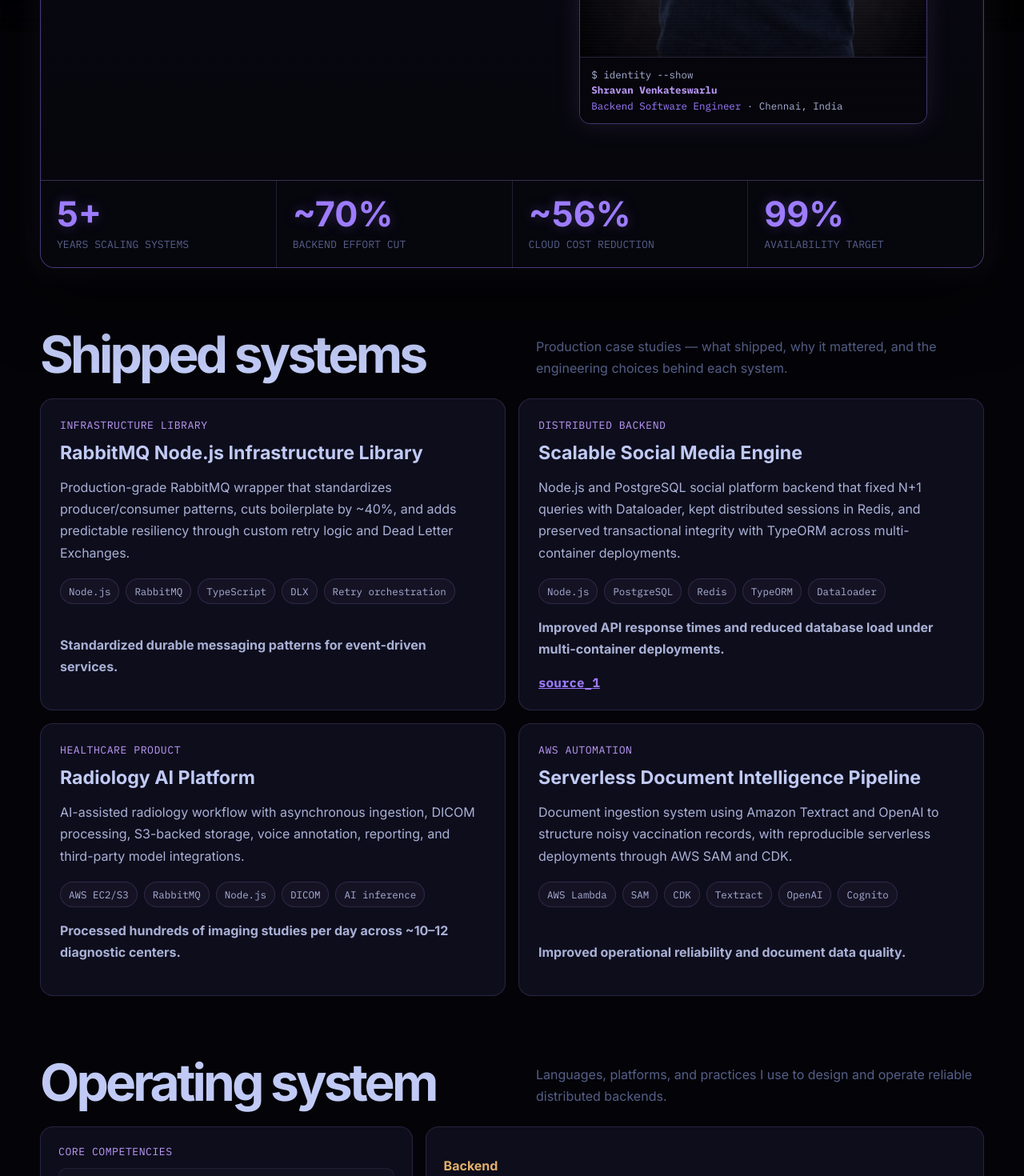
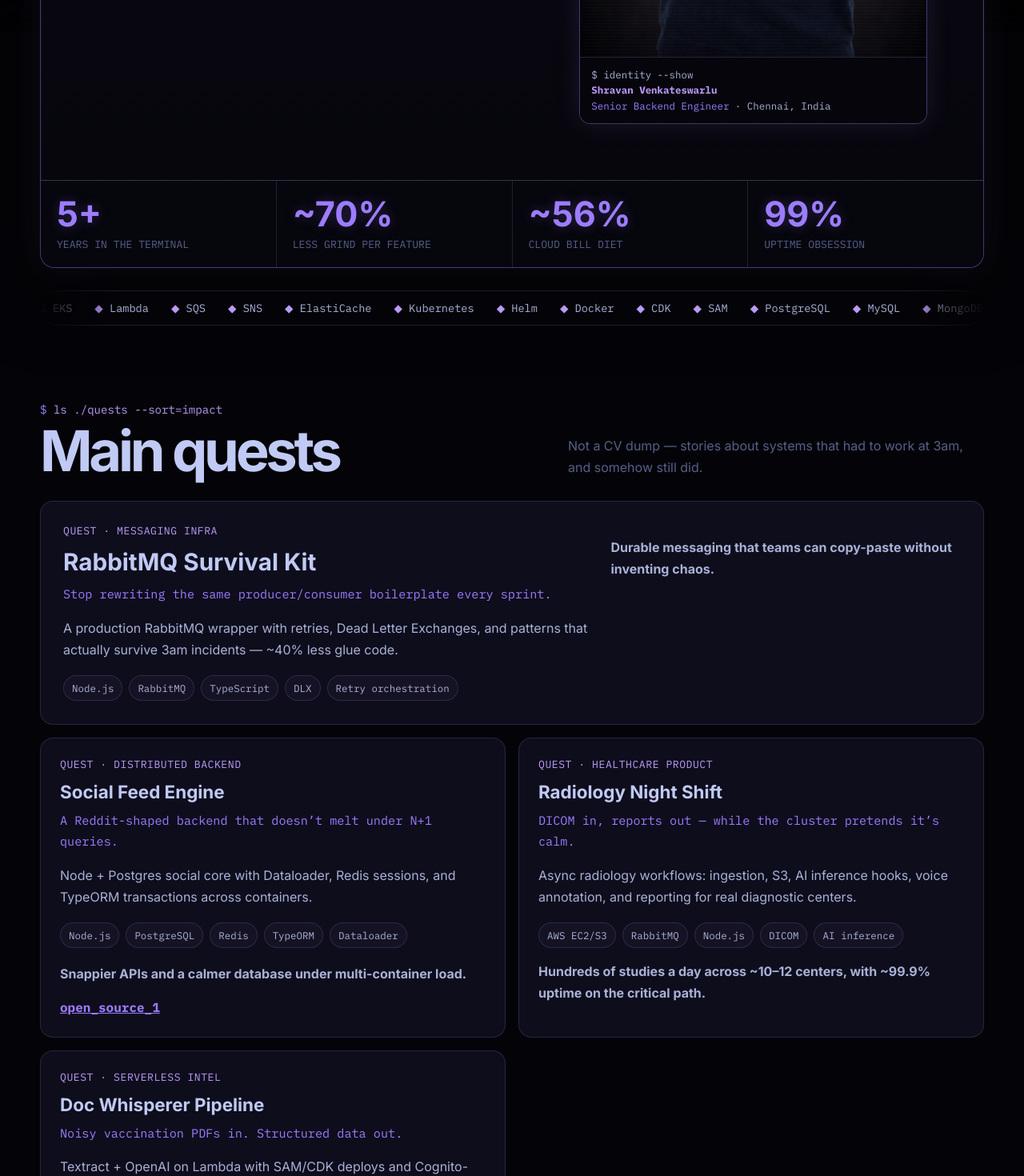
Before and after one commit to shravan26/shravan26.github.io, a React (Create React App) app: page / in a window 1280 px wide. Shown: the part 760-2230 px from the top of the page at 80% size. Built offline with nearby package versions, Linux system fonts and the light colour scheme.

Commit message:
portfolio final cut

```diff
--- a/public/index.html
+++ b/public/index.html
@@ -6,7 +6,7 @@
         <meta name="viewport" content="width=device-width, initial-scale=1" />
         <meta
             name="description"
-            content="Shravan Venkateswarlu is a backend software engineer building distributed systems, event-driven platforms, and cloud-native infrastructure with Node.js, TypeScript, Kubernetes, and AWS."
+            content="Shravan Venkateswarlu — Senior Backend Engineer building distributed systems, event-driven platforms, and cloud-native infrastructure with Node.js, TypeScript, Kubernetes, and AWS."
         />
         <link rel="apple-touch-icon" href="%PUBLIC_URL%/logo192.png" />
         <link rel="preconnect" href="https://fonts.googleapis.com" />
@@ -15,7 +15,7 @@
             href="https://fonts.googleapis.com/css2?family=IBM+Plex+Mono:wght@400;500;600;700&family=Inter:wght@400;500;600;700;800;900&family=Ubuntu:wght@400;500;700&display=swap"
             rel="stylesheet"
         />
-        <title>Shravan Venkateswarlu | Backend Software Engineer</title>
+        <title>Shravan Venkateswarlu | Senior Backend Engineer</title>
     </head>
     <body>
         <div id="root"></div>
--- a/src/App.tsx
+++ b/src/App.tsx
@@ -402,7 +402,16 @@ const Stat = styled.div`
 `;
 
 const Section = styled.section`
-    padding: 78px 0 0;
+    padding: 88px 0 0;
+`;
+
+const SectionPrompt = styled.div`
+    color: var(--magenta);
+    font-family: "IBM Plex Mono", monospace;
+    font-size: 0.88rem;
+    margin-bottom: 10px;
+
+    span { color: var(--cyan); }
 `;
 
 const SectionHeader = styled.div`
@@ -410,17 +419,17 @@ const SectionHeader = styled.div`
     align-items: end;
     justify-content: space-between;
     gap: 28px;
-    margin-bottom: 24px;
+    margin-bottom: 28px;
 
     h2 {
         margin: 0;
-        font-size: clamp(2rem, 5vw, 4.2rem);
+        font-size: clamp(2.2rem, 5.5vw, 4.4rem);
         line-height: 0.95;
         letter-spacing: -0.06em;
     }
 
     p {
-        max-width: 560px;
+        max-width: 520px;
         margin: 0;
         color: var(--muted);
         line-height: 1.7;
@@ -428,6 +437,36 @@ const SectionHeader = styled.div`
 
     @media (max-width: 820px) {
         display: grid;
+    }
+`;
+
+const marquee = keyframes`
+    from { transform: translateX(0); }
+    to { transform: translateX(-50%); }
+`;
+
+const Ticker = styled.div`
+    overflow: hidden;
+    border: 1px solid var(--line);
+    border-radius: 999px;
+    background: rgba(6, 6, 12, 0.55);
+    margin: 28px 0 8px;
+    mask-image: linear-gradient(90deg, transparent, #000 8%, #000 92%, transparent);
+`;
+
+const TickerTrack = styled.div`
+    display: flex;
+    width: max-content;
+    gap: 28px;
+    padding: 12px 0;
+    animation: ${marquee} 28s linear infinite;
+    font-family: "IBM Plex Mono", monospace;
+    font-size: 0.85rem;
+    color: var(--text-soft);
+
+    span::before {
+        content: "◆ ";
+        color: var(--magenta);
     }
 `;
 
@@ -439,26 +478,39 @@ const ProjectGrid = styled.div`
     @media (max-width: 820px) { grid-template-columns: 1fr; }
 `;
 
-const ProjectCard = styled.article`
+const ProjectCard = styled.article<{ $featured?: boolean }>`
     border: 1px solid var(--line);
     background: var(--panel-soft);
     border-radius: 16px;
-    padding: 24px;
-    min-height: 340px;
-    display: flex;
-    flex-direction: column;
-    justify-content: space-between;
-    transition: transform 170ms ease, border-color 170ms ease, background 170ms ease, box-shadow 170ms ease;
+    padding: ${(props) => (props.$featured ? "28px" : "24px")};
+    min-height: ${(props) => (props.$featured ? "280px" : "320px")};
+    grid-column: ${(props) => (props.$featured ? "1 / -1" : "auto")};
+    display: grid;
+    grid-template-columns: ${(props) => (props.$featured ? "1.2fr 0.8fr" : "1fr")};
+    gap: ${(props) => (props.$featured ? "28px" : "0")};
+    align-items: stretch;
+    transition: transform 280ms cubic-bezier(0.22, 1, 0.36, 1), border-color 220ms ease, background 220ms ease, box-shadow 220ms ease;
 
     &:hover {
-        transform: translateY(-4px);
+        transform: translateY(-6px) rotate(-0.2deg);
         border-color: var(--magenta);
         background: rgba(20, 16, 36, 0.94);
-        box-shadow: 0 0 28px rgba(187, 154, 247, 0.14);
+        box-shadow: 0 0 28px rgba(187, 154, 247, 0.16);
     }
 
-    h3 { margin: 0 0 12px; font-size: 1.45rem; }
+    h3 { margin: 0 0 10px; font-size: ${(props) => (props.$featured ? "1.85rem" : "1.4rem")}; }
     p { color: var(--text-soft); line-height: 1.7; }
+
+    @media (max-width: 820px) {
+        grid-template-columns: 1fr;
+    }
+`;
+
+const ProjectHook = styled.p`
+    color: var(--cyan) !important;
+    font-family: "IBM Plex Mono", monospace;
+    font-size: 0.95rem;
+    margin: 0 0 12px !important;
 `;
 
 const Kicker = styled.div`
@@ -521,6 +573,13 @@ const CompetencyList = styled.div`
         border: 1px solid rgba(187, 154, 247, 0.1);
         border-radius: 10px;
         font-family: "IBM Plex Mono", monospace;
+        transition: transform 220ms ease, border-color 220ms ease, color 220ms ease;
+    }
+
+    span:hover {
+        transform: translateX(4px);
+        border-color: var(--magenta);
+        color: var(--magenta);
     }
 `;
 
@@ -752,18 +811,18 @@ const App = () => {
                 <TerminalShell id="top">
                     <TerminalChrome>
                         <Dots><span /><span /><span /></Dots>
-                        <span>ssh portfolio@shravan --theme=void-violet --weather=rain</span>
+                        <span>ssh portfolio@shravan --mode=arcade --weather=rain</span>
                         <span>status: online</span>
                     </TerminalChrome>
                     <Hero>
                         <div>
-                            <Prompt><span>$</span> cat ./profile/intro.md</Prompt>
+                            <Prompt><span>$</span> ./boot --profile shravan</Prompt>
                             <Title>{profile.displayName}</Title>
                             <Role>{profile.role}</Role>
                             <Lead>{profile.summary}</Lead>
                             <ActionRow>
-                                <Button $primary href="#work">View shipped systems</Button>
-                                <Button href={`mailto:${profile.email}`}>Start a conversation</Button>
+                                <Button $primary href="#work">Play the highlights</Button>
+                                <Button href={`mailto:${profile.email}`}>Ping me</Button>
                                 <Button href={profile.github} target="_blank" rel="noreferrer">GitHub</Button>
                             </ActionRow>
                         </div>
@@ -771,7 +830,7 @@ const App = () => {
                             <PortraitScan />
                             <PortraitImage
                                 src="/assets/generated/hero-portrait-professional.png"
-                                alt="Shravan Venkateswarlu — Backend Software Engineer"
+                                alt="Shravan Venkateswarlu — Senior Backend Engineer"
                             />
                             <PortraitMeta>
                                 <div>$ identity --show</div>
@@ -790,24 +849,34 @@ const App = () => {
                     </StatsBar>
                 </TerminalShell>
 
+                <Ticker aria-hidden>
+                    <TickerTrack>
+                        {[...toolkitGroups.flatMap((g) => g.tools), ...toolkitGroups.flatMap((g) => g.tools)].map((tool, index) => (
+                            <span key={`${tool}-${index}`}>{tool}</span>
+                        ))}
+                    </TickerTrack>
+                </Ticker>
+
                 <Section id="work">
+                    <SectionPrompt><span>$</span> ls ./quests --sort=impact</SectionPrompt>
                     <SectionHeader>
-                        <h2>Shipped systems</h2>
-                        <p>Production case studies — what shipped, why it mattered, and the engineering choices behind each system.</p>
+                        <h2>Main quests</h2>
+                        <p>Not a CV dump — stories about systems that had to work at 3am, and somehow still did.</p>
                     </SectionHeader>
                     <ProjectGrid>
-                        {projects.map((project) => (
-                            <ProjectCard key={project.name}>
+                        {projects.map((project, index) => (
+                            <ProjectCard key={project.name} $featured={index === 0}>
                                 <div>
                                     <Kicker>{project.category}</Kicker>
                                     <h3>{project.name}</h3>
+                                    <ProjectHook>{project.hook}</ProjectHook>
                                     <p>{project.description}</p>
                                     <ChipGrid>{project.stack.map((tool) => <Chip key={`${project.name}-${tool}`}>{tool}</Chip>)}</ChipGrid>
                                 </div>
                                 <div>
                                     <p><strong>{project.impact}</strong></p>
                                     {project.links.length > 0 && (
-                                        <Links>{project.links.map((link, index) => <a key={link} href={link} target="_blank" rel="noreferrer">source_{index + 1}</a>)}</Links>
+                                        <Links>{project.links.map((link, linkIndex) => <a key={link} href={link} target="_blank" rel="noreferrer">open_source_{linkIndex + 1}</a>)}</Links>
                                     )}
                                 </div>
                             </ProjectCard>
@@ -816,13 +885,14 @@ const App = () => {
                 </Section>
 
                 <Section id="stack">
+                    <SectionPrompt><span>$</span> neofetch --skills</SectionPrompt>
                     <SectionHeader>
-                        <h2>Operating system</h2>
-                        <p>Languages, platforms, and practices I use to design and operate reliable distributed backends.</p>
+                        <h2>Loadout</h2>
+                        <p>The toys in the backpack — from NestJS to Loki — when the boss fight is latency, cost, or chaos.</p>
                     </SectionHeader>
                     <Toolkit>
                         <SkillPanel>
-                            <Kicker>core competencies</Kicker>
+                            <Kicker>unlocked abilities</Kicker>
                             <CompetencyList>{competencies.map((item) => <span key={item}>✓ {item}</span>)}</CompetencyList>
                         </SkillPanel>
                         <SkillPanel>
@@ -837,9 +907,10 @@ const App = () => {
                 </Section>
 
                 <Section id="timeline">
+                    <SectionPrompt><span>$</span> journalctl -u career --follow</SectionPrompt>
                     <SectionHeader>
-                        <h2>Build log</h2>
-                        <p>Compressed role history — expand an entry for the full resume bullets and ownership notes.</p>
+                        <h2>Save points</h2>
+                        <p>Tap a level to expand the lore. Metrics stay; the vibes got an upgrade.</p>
                     </SectionHeader>
                     <BuildLog />
                 </Section>
@@ -847,12 +918,12 @@ const App = () => {
                 <Footer id="contact">
                     <ContactPanel>
                         <div>
-                            <Kicker>contact</Kicker>
-                            <h2>Have a backend problem worth solving?</h2>
-                            <p>Email <a href={`mailto:${profile.email}`}>{profile.email}</a>, call {profile.phone}, or connect on <a href={profile.linkedin} target="_blank" rel="noreferrer">LinkedIn</a>.</p>
+                            <Kicker>co-op mode</Kicker>
+                            <h2>Got a backend boss fight?</h2>
+                            <p>Drop a line at <a href={`mailto:${profile.email}`}>{profile.email}</a>, call {profile.phone}, or find me on <a href={profile.linkedin} target="_blank" rel="noreferrer">LinkedIn</a>.</p>
                         </div>
                         <div>
-                            <Kicker>extras</Kicker>
+                            <Kicker>player stats</Kicker>
                             <p><strong>{education.degree}</strong><br />{education.school} · {education.detail}</p>
                             <p>{languages.map((language) => `${language} (Fluent)`).join(" · ")}</p>
                         </div>
--- a/src/data/data.ts
+++ b/src/data/data.ts
@@ -1,8 +1,8 @@
 export const profile = {
     name: "Shravan Venkateswarlu",
     displayName: "Shravan",
-    role: "Backend Software Engineer",
-    tagline: "Distributed systems · Event-driven architecture · Tokyo-night reliability",
+    role: "Senior Backend Engineer",
+    tagline: "Queues, Kubernetes, and systems that stay up when it rains",
     location: "Chennai, India",
     email: "shravan2406@gmail.com",
     phone: "+91 9790853602",
@@ -10,20 +10,20 @@ export const profile = {
     github: "https://github.com/shravan26",
     medium: "https://medium.com/@shravan_75948",
     summary:
-        "Backend-focused software engineer with 5+ years building and scaling distributed systems using Node.js, TypeScript, Kubernetes (EKS), and event-driven architectures. Proven in latency reduction, cost optimization, and delivering reliable, observable platforms through IaC and automation.",
+        "I build the backends people forget about — until they don’t. Five-plus years shipping Node.js / TypeScript systems on Kubernetes, chasing latency ghosts, trimming cloud bills, and making event-driven platforms feel boringly reliable.",
 };
 
 export const highlights = [
-    "Reduced backend effort for new commerce flows from 12–15 engineering days to 4–5 days with strategy-based abstractions.",
-    "Lowered p95 order latency from ~900–950 ms to ~550–600 ms by moving heavy request-path work to BullMQ workers.",
-    "Cut monthly cloud spend by ~56% with targeted ElastiCache caching, MongoDB Atlas Search tuning, and centralized Loki/Grafana logging.",
+    "Turned 2-week commerce features into ~4–5 day builds with strategy abstractions.",
+    "Cut order p95 latency roughly in half by pushing heavy work onto BullMQ workers.",
+    "Shaved ~56% off monthly cloud spend with caching, search tuning, and better logs.",
 ];
 
 export const stats = [
-    { value: "5+", label: "years scaling systems" },
-    { value: "~70%", label: "backend effort cut" },
-    { value: "~56%", label: "cloud cost reduction" },
-    { value: "99%", label: "availability target" },
+    { value: "5+", label: "years in the terminal" },
+    { value: "~70%", label: "less grind per feature" },
+    { value: "~56%", label: "cloud bill diet" },
+    { value: "99%", label: "uptime obsession" },
 ];
 
 export const competencies = [
@@ -68,9 +68,9 @@ export const experience = [
         company: "Mrmed",
         title: "Lead Backend Engineer",
         period: "08/2024 – Present",
-        accent: "E-commerce healthcare systems",
+        accent: "level: boss fight · healthcare commerce",
         description:
-            "Lead backend ownership across commerce domains, event-driven workflows, analytics APIs, and the AWS EKS platform.",
+            "Owning the messy middle of e-commerce healthcare — cart to fulfillment — and the EKS cluster that keeps it humming.",
         bullets: [
             "Architected strategy-based abstractions for cart, checkout, and coupon domains, reducing backend effort per new flow from 12–15 engineering days to 4–5 days (~70% reduction).",
             "Offloaded heavy request-path work to asynchronous BullMQ workers, lowering p95 order latency from ~900–950 ms to ~550–600 ms and p99 from ~1.2–1.3 s to ~800–850 ms.",
@@ -86,9 +86,9 @@ export const experience = [
         company: "Fleet Studio",
         title: "Software Development Engineer II",
         period: "10/2023 – 08/2024",
-        accent: "Serverless platforms",
+        accent: "level: serverless side quest",
         description:
-            "Built and operated serverless microservices with AWS SAM/CDK, Cognito-secured APIs, and document intelligence pipelines.",
+            "Spun up SAM/CDK microservices, locked down Cognito auth, and taught messy medical docs how to become structured data.",
         bullets: [
             "Built and operated serverless microservices with AWS SAM and CDK for reproducible deployments and environment parity.",
             "Implemented a document ingestion pipeline with Amazon Textract and OpenAI to structure noisy vaccination records.",
@@ -100,9 +100,9 @@ export const experience = [
         company: "Fibonalabs",
         title: "Senior Node.js Developer (SDE2)",
         period: "01/2023 – 10/2023",
-        accent: "Enterprise integrations",
+        accent: "level: enterprise sync raid",
         description:
-            "Delivered SAP Business One integrations, high-traffic data pipelines, and TDD practices while mentoring engineers.",
+            "Wired SAP Business One into the real world, sped up Kafka pipelines, and dragged TDD into the team culture.",
         bullets: [
             "Designed a service layer for SAP Business One to enable reliable enterprise data synchronization.",
             "Optimized MySQL and MongoDB to Kafka pipelines for better response times and downstream throughput.",
@@ -113,9 +113,9 @@ export const experience = [
         company: "Neos Healthtech",
         title: "CTO & Co-Founder",
         period: "10/2020 – 01/2023",
-        accent: "Radiology infrastructure",
+        accent: "level: new game+ · radiology",
         description:
-            "Founded and led architecture for an asynchronous radiology platform spanning ingestion, AI workflows, and event-driven services.",
+            "Co-founded a radiology platform — from async ingestion to AI voice notes — and scaled it into real diagnostic centers.",
         bullets: [
             "Architected an asynchronous radiology backend on AWS EC2/S3 with ~99.9% uptime for core ingestion and processing APIs.",
             "Integrated third-party AI inference models and built AI-assisted voice annotation for radiology reporting.",
@@ -128,11 +128,12 @@ export const experience = [
 
 export const projects = [
     {
-        name: "RabbitMQ Node.js Infrastructure Library",
-        category: "Infrastructure library",
+        name: "RabbitMQ Survival Kit",
+        category: "quest · messaging infra",
+        hook: "Stop rewriting the same producer/consumer boilerplate every sprint.",
         description:
-            "Production-grade RabbitMQ wrapper that standardizes producer/consumer patterns, cuts boilerplate by ~40%, and adds predictable resiliency through custom retry logic and Dead Letter Exchanges.",
-        impact: "Standardized durable messaging patterns for event-driven services.",
+            "A production RabbitMQ wrapper with retries, Dead Letter Exchanges, and patterns that actually survive 3am incidents — ~40% less glue code.",
+        impact: "Durable messaging that teams can copy-paste without inventing chaos.",
         stack: ["Node.js", "RabbitMQ", "TypeScript", "DLX", "Retry orchestration"],
         links: [],
         g_link: [],
@@ -143,11 +144,12 @@ export const projects = [
         experience: ["Reduced boilerplate by ~40%.", "Implemented custom retry logic and Dead Letter Exchanges."],
     },
     {
-        name: "Scalable Social Media Engine",
-        category: "Distributed backend",
+        name: "Social Feed Engine",
+        category: "quest · distributed backend",
+        hook: "A Reddit-shaped backend that doesn’t melt under N+1 queries.",
         description:
-            "Node.js and PostgreSQL social platform backend that fixed N+1 queries with Dataloader, kept distributed sessions in Redis, and preserved transactional integrity with TypeORM across multi-container deployments.",
-        impact: "Improved API response times and reduced database load under multi-container deployments.",
+            "Node + Postgres social core with Dataloader, Redis sessions, and TypeORM transactions across containers.",
+        impact: "Snappier APIs and a calmer database under multi-container load.",
         stack: ["Node.js", "PostgreSQL", "Redis", "TypeORM", "Dataloader"],
         links: ["https://github.com/shravan26/FS-RedditClone"],
         g_link: ["https://github.com/shravan26/FS-RedditClone"],
@@ -158,11 +160,12 @@ export const projects = [
         experience: ["Resolved N+1 query issues with Dataloader.", "Managed distributed sessions in Redis."],
     },
     {
-        name: "Radiology AI Platform",
-        category: "Healthcare product",
+        name: "Radiology Night Shift",
+        category: "quest · healthcare product",
+        hook: "DICOM in, reports out — while the cluster pretends it’s calm.",
         description:
-            "AI-assisted radiology workflow with asynchronous ingestion, DICOM processing, S3-backed storage, voice annotation, reporting, and third-party model integrations.",
-        impact: "Processed hundreds of imaging studies per day across ~10–12 diagnostic centers.",
+            "Async radiology workflows: ingestion, S3, AI inference hooks, voice annotation, and reporting for real diagnostic centers.",
+        impact: "Hundreds of studies a day across ~10–12 centers, with ~99.9% uptime on the critical path.",
         stack: ["AWS EC2/S3", "RabbitMQ", "Node.js", "DICOM", "AI inference"],
         links: [],
         g_link: [],
@@ -173,11 +176,12 @@ export const projects = [
         experience: ["Delivered ~99.9% uptime.", "Integrated AI-assisted voice annotation workflows."],
     },
     {
-        name: "Serverless Document Intelligence Pipeline",
-        category: "AWS automation",
+        name: "Doc Whisperer Pipeline",
+        category: "quest · serverless intel",
+        hook: "Noisy vaccination PDFs in. Structured data out.",
         description:
-            "Document ingestion system using Amazon Textract and OpenAI to structure noisy vaccination records, with reproducible serverless deployments through AWS SAM and CDK.",
-        impact: "Improved operational reliability and document data quality.",
+            "Textract + OpenAI on Lambda with SAM/CDK deploys and Cognito-locked APIs — the serverless cleanup crew.",
+        impact: "Cleaner records, safer APIs, and deploys you can reproduce on a Monday.",
         stack: ["AWS Lambda", "SAM", "CDK", "Textract", "OpenAI", "Cognito"],
         links: [],
         g_link: [],
```
